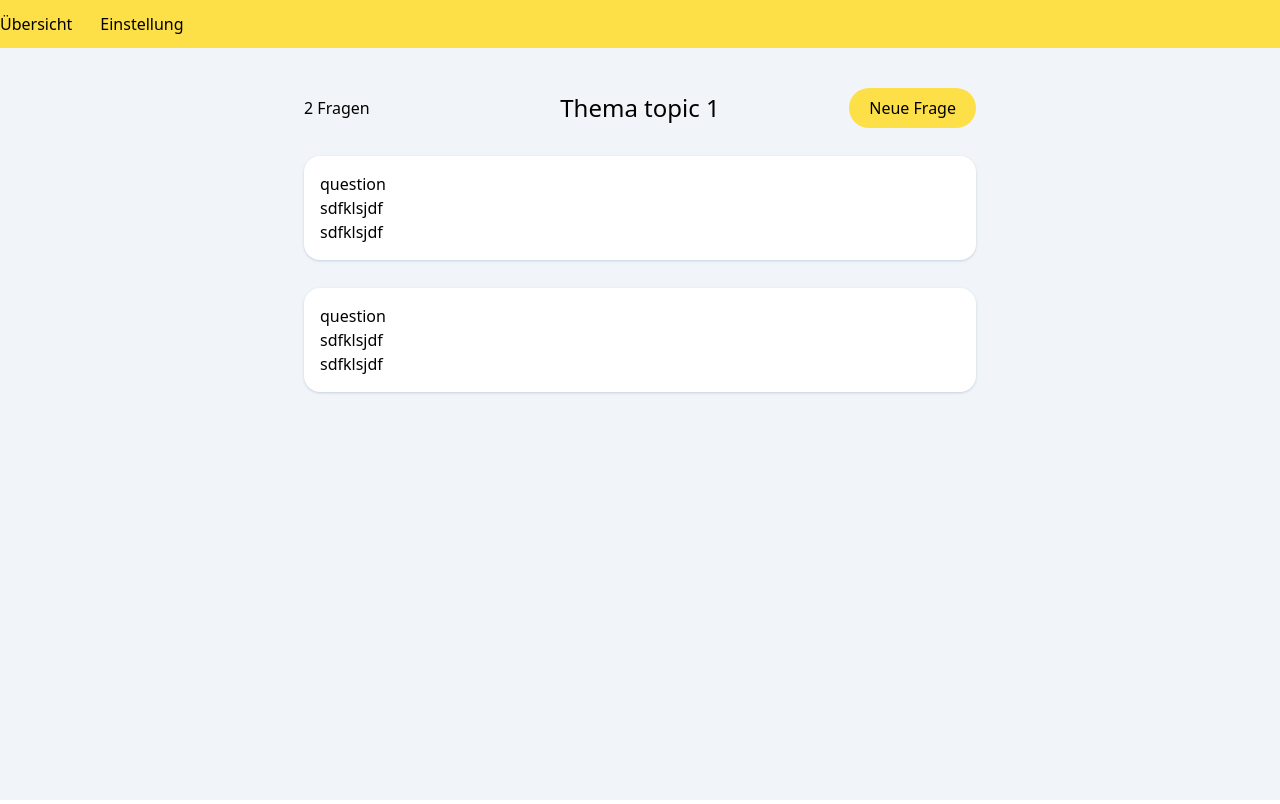
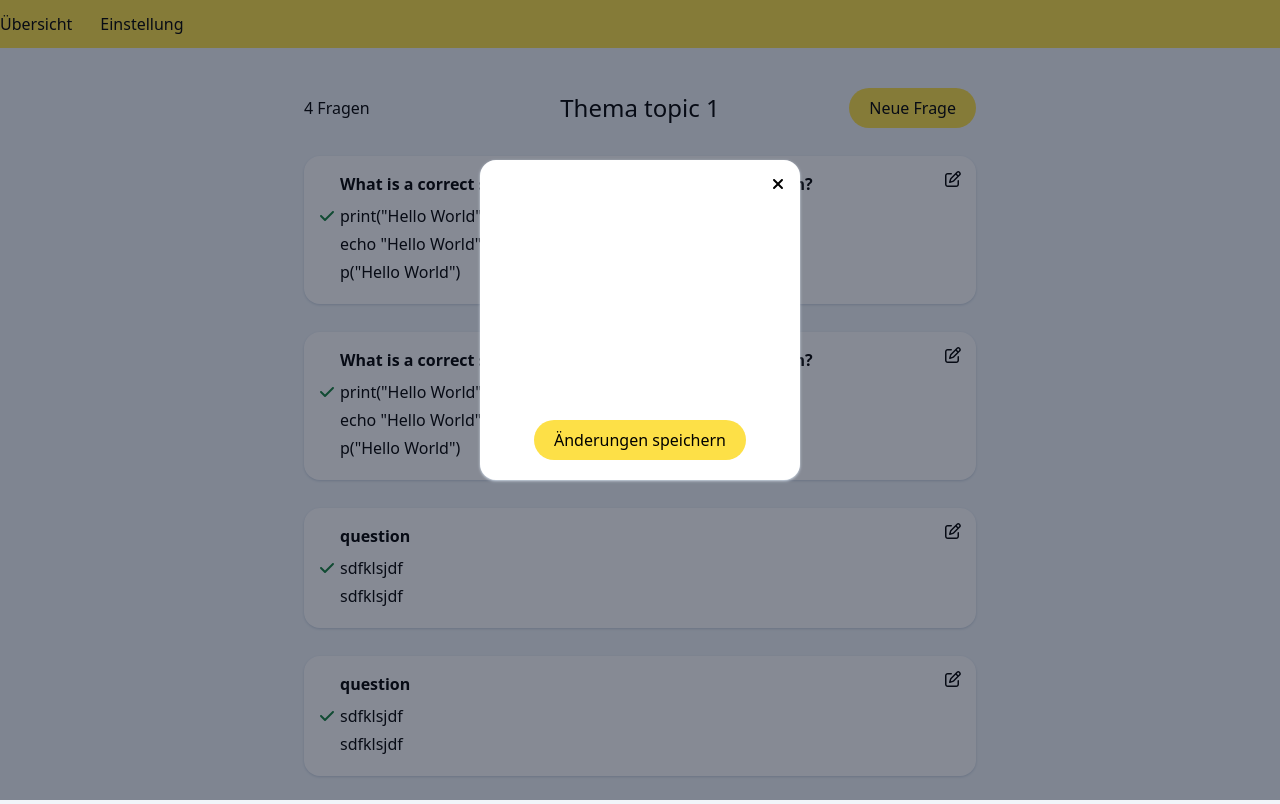
Before and after one commit to katharina-spiecker/edu-game-dashboard, a React (Vite) app: page /edit-topic/1 in a window 1280 px wide. Both pictures are taken after a click on the button "Neue Frage". Built offline with nearby package versions, Linux system fonts and the light colour scheme; the HTML template or start-up script is replaced by a standard one.

Commit message:
sillyness will prevail

```diff
--- a/src/assets/data.js
+++ b/src/assets/data.js
@@ -3,6 +3,40 @@ export default [
     id: "1",
     topicName: "topic 1",
     quiz: [
+      {
+        question: 'What is a correct syntax to output "Hello World" in Python?',
+        answers: [
+          {
+            text: 'print("Hello World")',
+            correct: true
+          },
+          {
+            text: 'echo "Hello World"',
+            correct: false
+          },
+          {
+            text: 'p("Hello World")',
+            correct: false
+          }
+        ]
+      },
+      {
+        question: 'What is a correct syntax to output "Hello World" in Python?',
+        answers: [
+          {
+            text: 'print("Hello World")',
+            correct: true
+          },
+          {
+            text: 'echo "Hello World"',
+            correct: false
+          },
+          {
+            text: 'p("Hello World")',
+            correct: false
+          }
+        ]
+      },
       {
         question: "question",
         answers: [
--- /dev/null
+++ b/src/components/Modal.jsx
@@ -0,0 +1,30 @@
+import PrimaryButton from "./PrimaryButton";
+import { FontAwesomeIcon } from "@fortawesome/react-fontawesome";
+import { faXmark } from "@fortawesome/free-solid-svg-icons";
+
+export default function Modal({ isOpen, toggleModal, saveText }) {
+  return (
+    <>
+      {isOpen && (
+        <>
+          <div
+            className="opacity-50 bg-slate-900 fixed top-0 bottom-0 left-0 right-0"
+            onClick={toggleModal}></div>
+
+          <div className="bg-white shadow shadow-slate-300 rounded-2xl p-4 z-1 w-80 min-h-80 fixed top-40 left-1/2 -translate-x-1/2">
+
+            <FontAwesomeIcon
+              icon={faXmark}
+              className="absolute top-4 right-4 hover:cursor-pointer"
+              onClick={toggleModal}
+            />
+
+            <div className="absolute left-0 bottom-5 text-center w-full">
+              <PrimaryButton text={saveText} clickHandler={toggleModal} />
+            </div>
+          </div>
+        </>
+      )}
+    </>
+  );
+}
--- a/src/components/MultipleChoiceCard.jsx
+++ b/src/components/MultipleChoiceCard.jsx
@@ -1,17 +1,31 @@
-export default function MultipleChoiceCard({ content }) {
-    console.log(content)
+import { FontAwesomeIcon } from "@fortawesome/react-fontawesome";
+import { faPenToSquare } from "@fortawesome/free-regular-svg-icons";
+import { faCheck } from "@fortawesome/free-solid-svg-icons";
+
+export default function MultipleChoiceCard({ content, toggleModal }) {
+
     return (
         <div className="bg-white shadow shadow-slate-300 p-4 relative rounded-2xl mb-7">
-            <div>{content.question}</div>
+            <div className="font-bold mb-2 ms-5">{content.question}</div>
             {
                 content.answers.map((answer, index) =>
-                    <div
-                        className={answer.correct ? "correct-answer" : "answer"}
-                        key={index}>
-                        {answer.text}
+                    <div className="flex mb-1" key={index}>
+                        <span className="question-checkmark w-5">
+                            {
+                                answer.correct && <FontAwesomeIcon className="text-green-700" icon={faCheck} />
+                            }
+                        </span>
+                        <span>
+                            {answer.text}
+                        </span>
                     </div>
                 )
             }
+            <FontAwesomeIcon
+                icon={faPenToSquare}
+                className="card__edit-icon absolute hover:cursor-pointer"
+                onClick={toggleModal}
+            />
 
         </div>
     )
--- a/src/components/PrimaryButton.jsx
+++ b/src/components/PrimaryButton.jsx
@@ -1,5 +1,5 @@
-export default function PrimaryButton({ text }) {
+export default function PrimaryButton({ text, clickHandler }) {
     return (
-        <button className="bg-yellow-300 hover:bg-yellow-400 py-2 px-5 rounded-full">{text}</button>
+        <button onClick={clickHandler} className="bg-yellow-300 hover:bg-yellow-400 py-2 px-5 rounded-full">{text}</button>
     )
 }
--- a/src/components/TopicCard.jsx
+++ b/src/components/TopicCard.jsx
@@ -11,7 +11,7 @@ export default function TopicCard({ topicName, topicId, questionCount }) {
       <div>{topicName}</div>
       <FontAwesomeIcon
         icon={faPenToSquare}
-        className="card__edit-icon absolute text-gray-500"
+        className="card__edit-icon absolute hover:cursor-pointer"
         onClick={() => navigate(`/edit-topic/${topicId}`)}
       />
       <span className="absolute topic-card__number text-gray-500">
--- a/src/views/OverviewTopicsView.jsx
+++ b/src/views/OverviewTopicsView.jsx
@@ -2,9 +2,15 @@ import data from "../assets/data.js";
 import TopicCard from "../components/TopicCard.jsx";
 import PrimaryButton from "../components/PrimaryButton.jsx";
 import { useState } from "react";
+import Modal from "../components/Modal.jsx";
 
 export default function Topics() {
   const [topics, setTopics] = useState(data);
+  const [modalIsOpen, setModalIsOpen] = useState(false);
+
+  function toggleModal() {
+    setModalIsOpen(!modalIsOpen);
+  }
 
   return (
     <>
@@ -14,7 +20,7 @@ export default function Topics() {
         </span>
         <h1 className="text-center text-2xl">Alle Themen</h1>
         <div className="w-1/3 text-end">
-          <PrimaryButton text="Neues Thema" />
+          <PrimaryButton text="Neues Thema" clickHandler={toggleModal}/>
         </div>
       </div>
       <div className="grid grid-cols-2 gap-8 max-w-2xl mx-auto">
@@ -27,6 +33,7 @@ export default function Topics() {
           />
         ))}
       </div>
+      <Modal isOpen={modalIsOpen} toggleModal={toggleModal} saveText="Speichern" />
     </>
   );
 }
--- a/src/views/SingleTopicView.jsx
+++ b/src/views/SingleTopicView.jsx
@@ -2,11 +2,19 @@ import { useParams } from 'react-router-dom';
 import data from "../assets/data.js";
 import MultipleChoiceCard from "../components/MultipleChoiceCard.jsx";
 import PrimaryButton from "../components/PrimaryButton.jsx";
+import Modal from "../components/Modal.jsx";
+import { useState } from "react";
 
 export default function SingleTopicView() {
     const { id } = useParams();
 
     const topic = data.find((topic) => topic.id === id);
+
+    const [modalIsOpen, setModalIsOpen] = useState(false);
+
+    function toggleModal() {
+        setModalIsOpen(!modalIsOpen);
+    }
 
     return (
         <>
@@ -16,14 +24,15 @@ export default function SingleTopicView() {
                 </span>
                 <h1 className="text-center text-2xl">Thema {topic.topicName}</h1>
                 <div className="w-1/3 text-end">
-                    <PrimaryButton text="Neue Frage" />
+                    <PrimaryButton text="Neue Frage" clickHandler={toggleModal} />
                 </div>
             </div>
             {
                 topic.quiz.map((item, index) =>
-                    <MultipleChoiceCard key={index} content={item} />
+                    <MultipleChoiceCard key={index} content={item} toggleModal={toggleModal} />
                 )
             }
+            <Modal isOpen={modalIsOpen} toggleModal={toggleModal} saveText="Änderungen speichern" />
         </>
     )
 }
```
